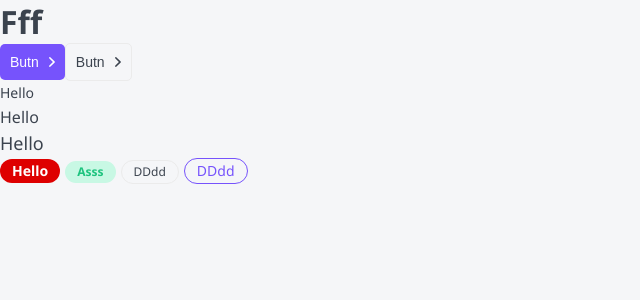
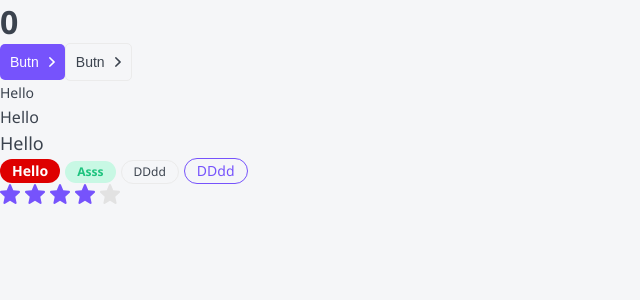
Before and after one commit to MichaelChernyshov/rate-me, a Next.js app: page / in a window 1280 px wide. Shown: the top 300 px of the page, without its empty margins (0-640 px from the left). Built offline with nearby package versions, Linux system fonts and the light colour scheme.

Commit message:
Added Rating with styles, edited naming in Tag

```diff
--- a/app/page.tsx
+++ b/app/page.tsx
@@ -2,13 +2,26 @@
 import Button from '@/components/Button/Button'
 import HTag from '@/components/HTag/HTag'
 import P from '@/components/P/P'
+import Rating from '@/components/Rating/Rating'
 import Tag from '@/components/Tag/Tag'
+import { useEffect, useState } from 'react'
 
 export default function Home() {
+  const [count, setCount] = useState(0)
+
+  useEffect(() => {
+    console.log('Counter ' + count)
+  })
+
   return (
     <>
-      <HTag tag={'h1'}>Fff</HTag>
-      <Button appearence={'primary'} arrow='right'>
+      <HTag tag={'h1'}>{count}</HTag>
+      <Button
+        appearence={'primary'}
+        arrow='right'
+        onClick={() => {
+          setCount((x) => x + 1)
+        }}>
         Butn
       </Button>
       <Button appearence={'ghost'} arrow='right'>
@@ -29,6 +42,7 @@ export default function Home() {
       <Tag size='m' color='primary'>
         DDdd
       </Tag>
+      <Rating rating={4} />
     </>
   )
 }
--- /dev/null
+++ b/components/Rating/Rating.module.css
@@ -0,0 +1,7 @@
+.filled {
+  fill: var(--primary);
+}
+
+.star {
+  margin-right: 5px;
+}
--- /dev/null
+++ b/components/Rating/Rating.tsx
@@ -0,0 +1,38 @@
+/* eslint-disable react-hooks/exhaustive-deps */
+/* eslint-disable react/jsx-key */
+import { RatingProps } from './Rating.props'
+import styles from './Rating.module.css'
+import cn from 'classnames'
+import StarIcon from './star.svg'
+import { useEffect, useState } from 'react'
+
+const Rating = ({ isEditable = false, rating, setRating, ...props }: RatingProps) => {
+  const [ratingArray, setRatingArray] = useState<JSX.Element[]>(new Array(5).fill(<></>))
+
+  useEffect(() => {
+    constructRating(rating)
+  }, [rating])
+
+  const constructRating = (currentRating: number) => {
+    const updatedArray = ratingArray.map((r: JSX.Element, i: number) => {
+      return (
+        <StarIcon
+          className={cn(styles.star, {
+            [styles.filled]: i < currentRating,
+          })}
+        />
+      )
+    })
+    setRatingArray(updatedArray)
+  }
+
+  return (
+    <div {...props}>
+      {ratingArray.map((r, i) => (
+        <span key={i}>{r}</span>
+      ))}
+    </div>
+  )
+}
+
+export default Rating
--- a/components/Tag/Tag.props.ts
+++ b/components/Tag/Tag.props.ts
@@ -1,6 +1,7 @@
 import { DetailedHTMLProps, HTMLAttributes, ReactNode } from 'react'
 
-export interface PProps extends DetailedHTMLProps<HTMLAttributes<HTMLDivElement>, HTMLDivElement> {
+export interface TagProps
+  extends DetailedHTMLProps<HTMLAttributes<HTMLDivElement>, HTMLDivElement> {
   children?: ReactNode
   size: 's' | 'm'
   color?: 'ghost' | 'red' | 'gray' | 'green' | 'primary'
--- a/components/Tag/Tag.tsx
+++ b/components/Tag/Tag.tsx
@@ -1,8 +1,8 @@
-import { PProps } from './Tag.props'
+import { TagProps } from './Tag.props'
 import styles from './Tag.module.css'
 import cn from 'classnames'
 
-const Tag = ({ children, size = 'm', color = 'ghost', href, className, ...props }: PProps) => {
+const Tag = ({ children, size = 'm', color = 'ghost', href, className, ...props }: TagProps) => {
   return (
     <div
       className={cn(styles.tag, className, {
```
Also changed, not shown: components/Rating/Rating.props.ts (added, +8 -0 lines), components/Rating/star.svg (added).
